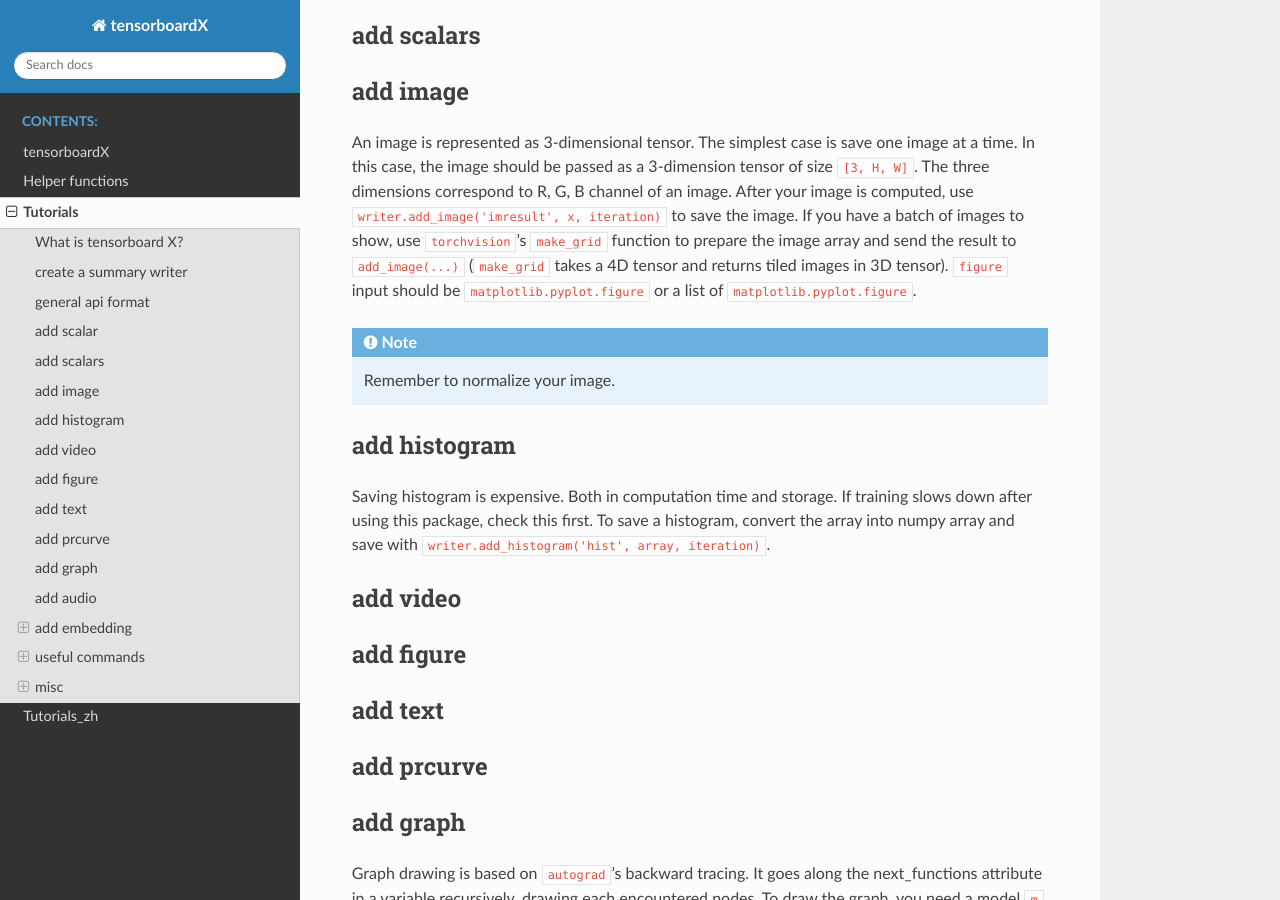
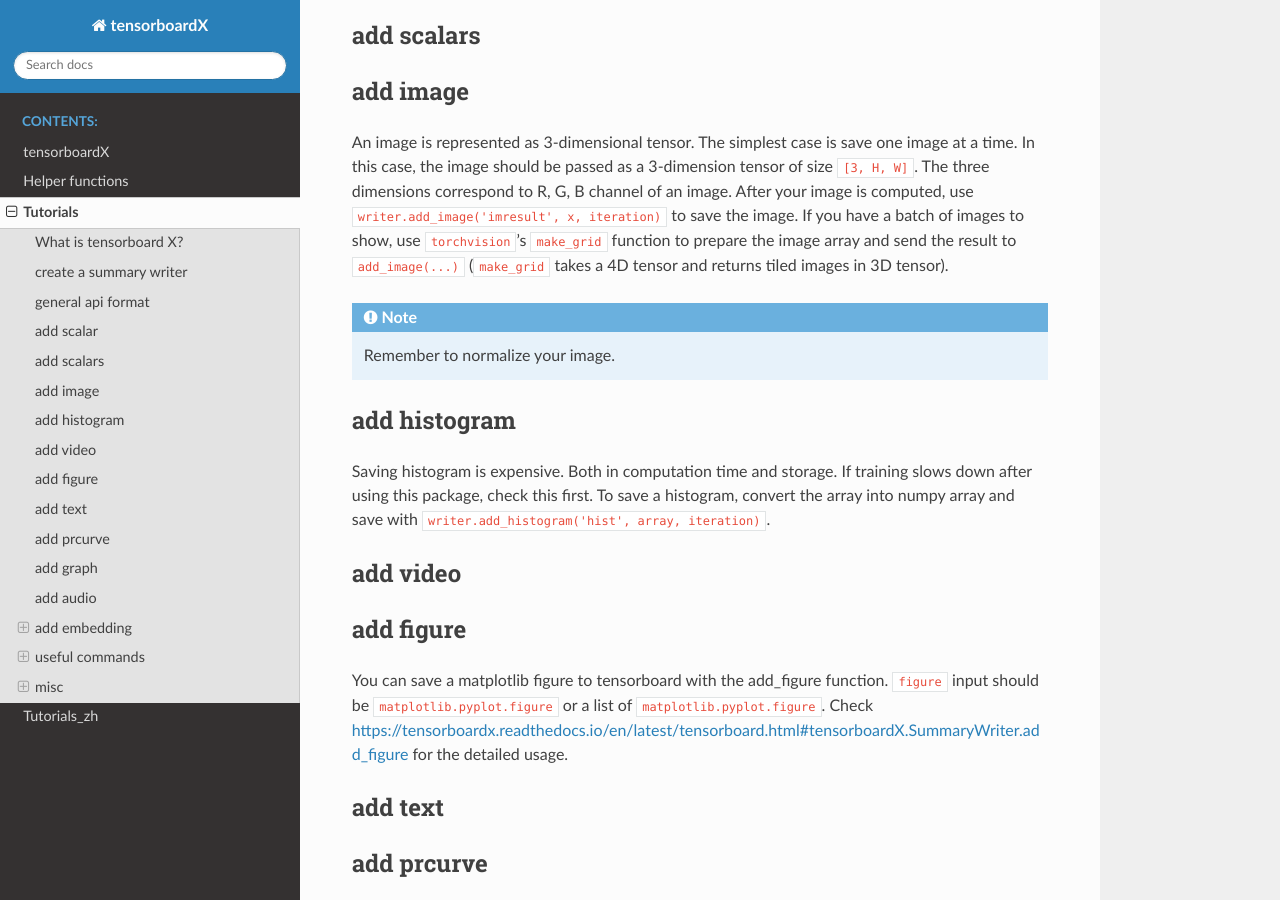
Before and after one commit to lanpa/tensorboardX, a Sphinx documentation site: the page built from docs/tutorial.rst, in a window 1280 px wide and 900 px high, scrolled down 1292 px. Built offline with Sphinx 7.4.7 and the Read the Docs theme 2.0.0, drawn with Linux system fonts in a browser that asks for light colours.

Commit message:
put a link to online doc

```diff
--- a/docs/tutorial.rst
+++ b/docs/tutorial.rst
@@ -95,7 +94,8 @@
 
 add figure
 ----------
-
+You can save a matplotlib figure to tensorboard with the add_figure function. ``figure`` input should be ``matplotlib.pyplot.figure`` or a list of ``matplotlib.pyplot.figure``.
+Check `<https://tensorboardx.readthedocs.io/en/latest/tensorboard.html#tensorboardX.SummaryWriter.add_figure>`_ for the detailed usage.
 
 add text
 --------
```
Also changed, not shown: other parts of docs/tutorial.rst (+0 -1 lines).
